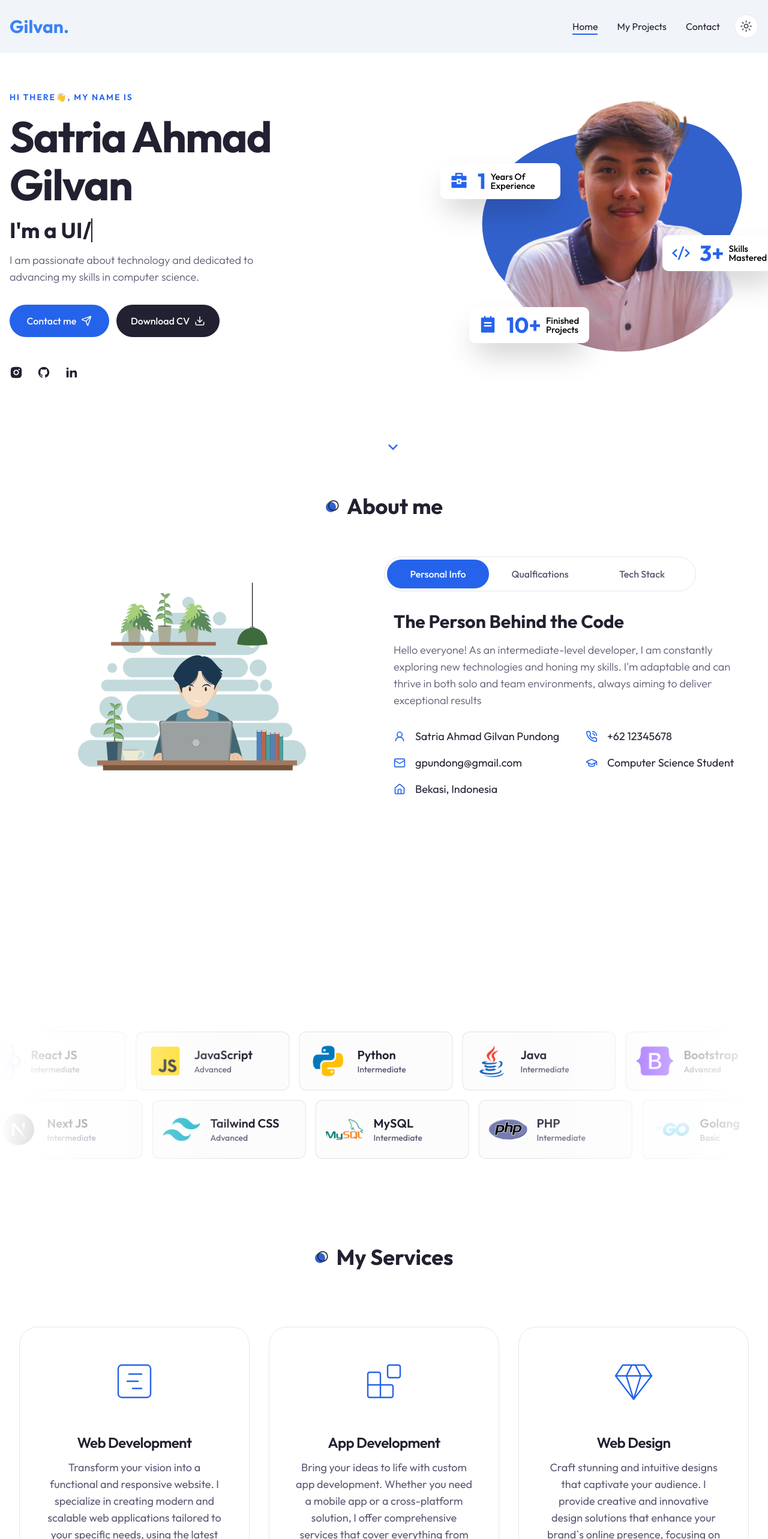
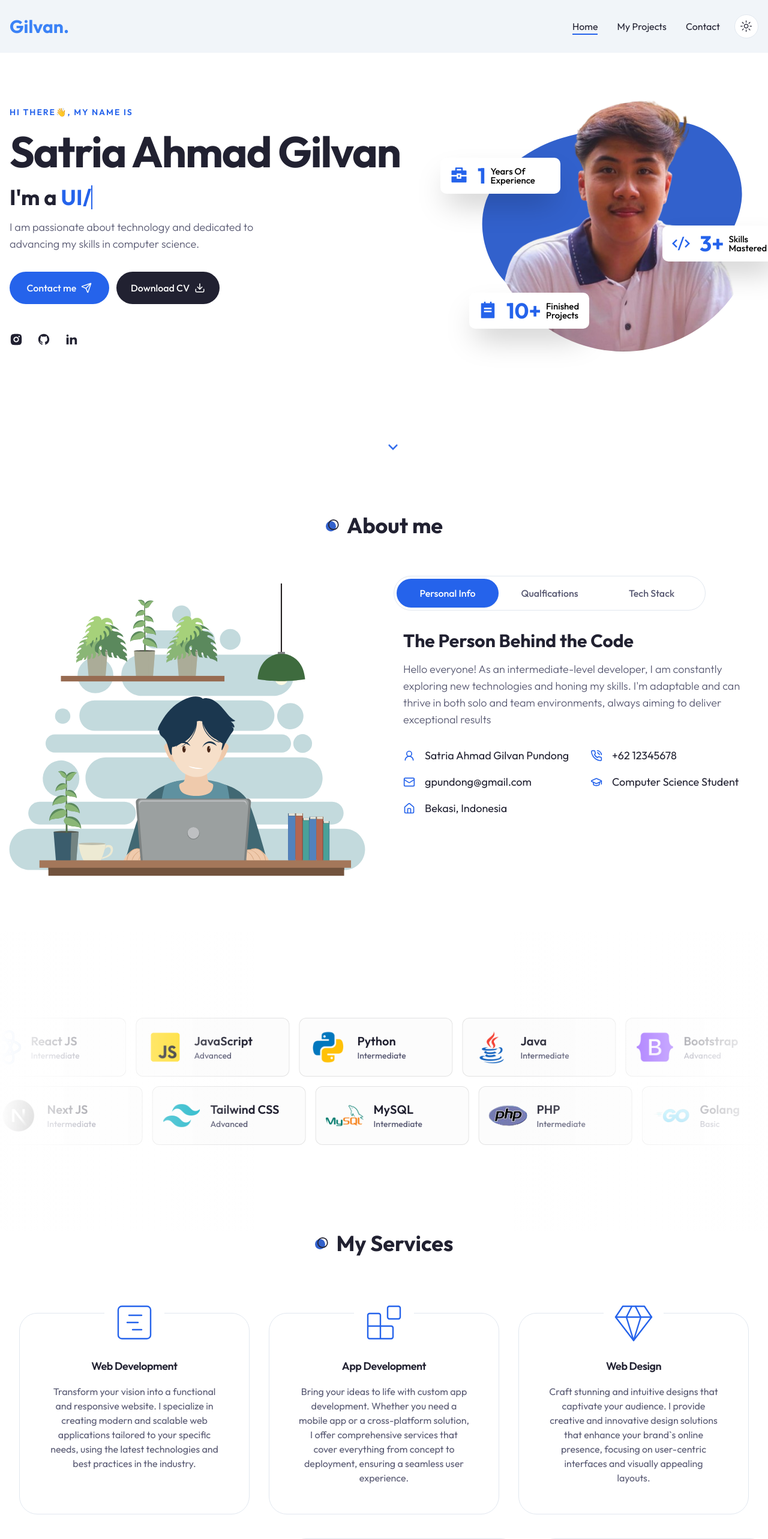
Before and after one commit to gillpann/personal-portfolio, a Next.js app: page / in a window 1280 px wide. Shown: the top 2566 px of the page at 60% size. Built offline with nearby package versions, Linux system fonts and the light colour scheme.

Commit message:
updating some files

```diff
--- a/components/About.jsx
+++ b/components/About.jsx
@@ -107,18 +107,18 @@ const About = () => {
     // console.log(getData(qualificationData, "experience"));
 
     return (
-        <section className="xl:h-[800px] pb-4 xl:py-8 xl:mt-4" >
+        <section className="py-12 xl:py-20" >
             <div className="container mx-auto">
                 <h2 className="section-title pt-4 mb-8 xl:mb-16 text-center mx-auto">About me</h2>
             </div>
-            <div className="flex flex-col xl:flex-row">
+            <div className="flex flex-col xl:flex-row gap-y-8 xl:gap-x-8">
                 {/* image */}
-                <div className="hidden xl:flex flex-1 relative justify-center">
+                <div className="flex-1 relative justify-center">
                     {/* SVG for Light Theme */}
-                    <img src="/about/dev-light.svg" alt="Ilustrasi Gilvan Light Theme" className="w-[400px] h-[400px] object-contain mx-auto dark:hidden"/>
+                    <img src="/about/dev-light.svg" alt="Ilustrasi Gilvan Light Theme" className="w-full h-auto max-w-[400px mx-auto dark:hidden"/>
 
                     {/* SVG for Dark Theme */}
-                    <img src="/about/dev-dark.svg" alt="Ilustrasi Gilvan Dark Theme" className="w-[400px] h-[400px] object-contain mx-auto hidden dark:block"/>
+                    <img src="/about/dev-dark.svg" alt="Ilustrasi Gilvan Dark Theme" className="w-full h-auto max-w-[400px mx-auto hidden dark:block"/>
                 </div>
                 {/* tabs */}
                 <div className="flex-1">
--- a/components/Hero.jsx
+++ b/components/Hero.jsx
@@ -23,11 +23,11 @@ const Hero = () => {
     ];
 
     return (
-        <section className="py-12 xl:py-20 h-[84vh] xl:pt-16">
+        <section className="py-12 xl:py-20 min-h-screen xl:min-h-[84vh] xl:pt-16">
         <div className="container max-w-screen-xl mx-auto px-4">
-            <div className="flex justify-between gap-x-8">
+            <div className="flex flex-col xl:flex-row xl:justify-between gap-y-8 xl:gap-x-8">
                 {/* {text} */}
-                <div className="flex max-w-[600px] flex-col justify-center mx-auto xl:mx-0 text-center xl:text-left">
+                <div className="flex flex-col justify-center mx-auto xl:mx-0 text-center xl:text-left">
                     <div className="text-sm uppercase font-semibold mb-4 text-primary tracking-[2px] ">Hi there👋, my name is</div>
                     <h1 className='h1 mb-4'>Satria Ahmad Gilvan</h1>
                     {/* Typing Animation */}
@@ -71,7 +71,7 @@ const Hero = () => {
             </div>
 
             {/* {icon} */}
-            <div className="hidden md:flex absolute left-1/2 bottom-58 xl:bottom-8 animate-bounce">
+            <div className="hidden md:flex absolute left-1/2 bottom-58 bottom-8 xl:bottom-8 animate-bounce">
                 <RiArrowDownSLine className="text-3xl text-primary" />
             </div>
         </div>
--- a/components/Services.jsx
+++ b/components/Services.jsx
@@ -1,24 +1,23 @@
-import {GanttChartSquare, Blocks, Gem} from 'lucide-react'
-import {Card, CardContent, CardDescription, CardHeader, CardTitle} from '@/components/ui/card'
+import { GanttChartSquare, Blocks, Gem } from 'lucide-react';
+import { Card, CardContent, CardDescription, CardHeader, CardTitle } from '@/components/ui/card';
 
 const servicesData = [
     {
-        icon: <GanttChartSquare size={72} strokeWidth={0.8}/>,
+        icon: <GanttChartSquare size={72} strokeWidth={0.8} />,
         title: 'Web Development',
         description: 'Transform your vision into a functional and responsive website. I specialize in creating modern and scalable web applications tailored to your specific needs, using the latest technologies and best practices in the industry.',
     },
     {
-        icon: <Blocks size={72} strokeWidth={0.8}/>,
+        icon: <Blocks size={72} strokeWidth={0.8} />,
         title: 'App Development',
         description: 'Bring your ideas to life with custom app development. Whether you need a mobile app or a cross-platform solution, I offer comprehensive services that cover everything from concept to deployment, ensuring a seamless user experience.',
     },
     {
-        icon: <Gem size={72} strokeWidth={0.8}/>,
+        icon: <Gem size={72} strokeWidth={0.8} />,
         title: 'Web Design',
         description: 'Craft stunning and intuitive designs that captivate your audience. I provide creative and innovative design solutions that enhance your brand`s online presence, focusing on user-centric interfaces and visually appealing layouts.',
     },
-]
-
+];
 
 const Services = () => {
     return (
@@ -27,22 +26,23 @@ const Services = () => {
             <h2 className='section-title mb-12 xl:mb-24 text-center mx-auto'>My Services</h2>
             {/* grid items */}
             <div className='grid xl:grid-cols-3 justify-center gap-y-12 xl:gap-y-24 xl:gap-x-8'>
-                    {servicesData.map((item, index) => {
-                        return <Card className='w-full max-w-[424px] h-auto flex flex-col justify-center items-center p-4' key={index}>
-                            <CardHeader className='text-primary flex justify-center items-center mb-4'>
-                                <div className='w-[100px] h-[100px] bg-white dark:bg-background flex justify-center items-center'>{item.icon}
+            {servicesData.map((item, index) => (
+                <Card key={index} className='w-full max-w-[424px] flex flex-col items-center p-6 relative'>
+                <div className='absolute top-[-35px]'>
+                    <div className='w-[100px] h-[100px] text-primary bg-white dark:bg-background flex justify-center items-center'>
+                    {item.icon}
                     </div>
-                            </CardHeader>
-                            <CardContent className='text-center'>
-                                <CardTitle className='mb-4'>{item.title}</CardTitle>
-                                <CardDescription className='text-lg'>{item.description}</CardDescription>
+                </div>
+                <CardContent className='pt-[50px] text-center'>
+                    <CardTitle className='mb-4 text-lg font-semibold'>{item.title}</CardTitle>
+                    <CardDescription className='text-base'>{item.description}</CardDescription>
                 </CardContent>
                 </Card>
-                    })}
+            ))}
             </div>
         </div>
         </section>
-    )
-}
+    );
+};
 
-export default Services
+export default Services;
--- a/components/TypingAnimation.jsx
+++ b/components/TypingAnimation.jsx
@@ -45,7 +45,7 @@ const TypingAnimation = ({
   }, [index, phase, textIndex, texts, speed, eraseSpeed, delay]);
 
   return (
-    <span className="inline-block border-r-2 border-gray-500 animate-blink">
+    <span className="inline-block border-r-2 border-gray-500 animate-blink text-primary">
       {displayText}
     </span>
   );
```
Also changed, not shown: 1 other file (tests, documents, lock files or other folders). Lines whose indentation alone changed are shown as unchanged.
